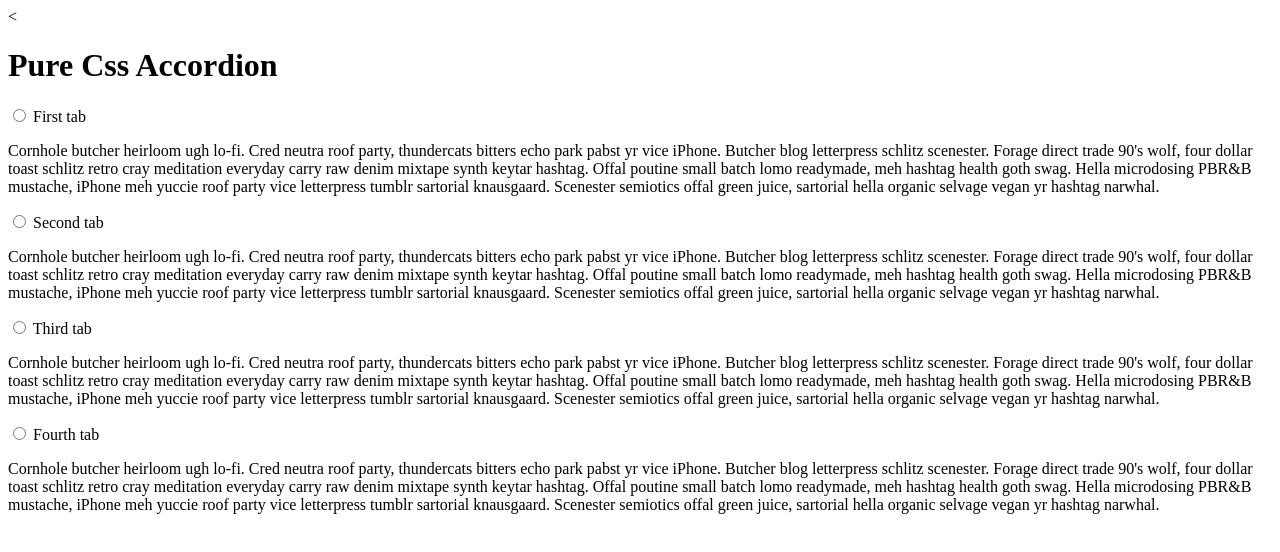
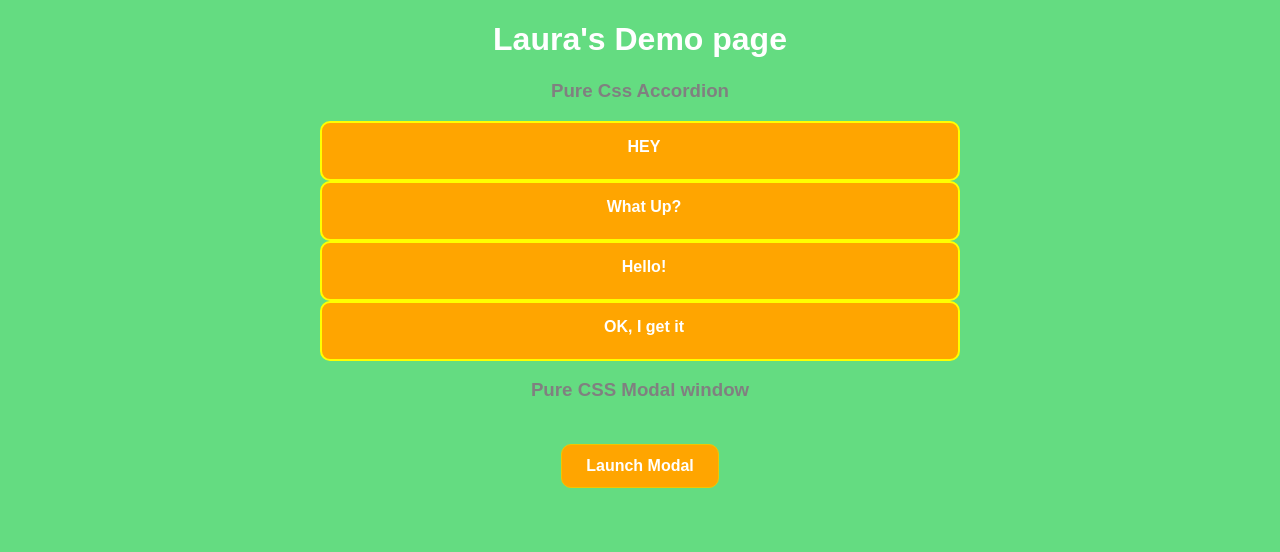
Before and after one commit to laulaucia/colors1, a plain HTML site: page colors1.html in a window 1280 px wide. Drawn offline with Linux system fonts and the light colour scheme.

Commit message:
pure css accordion and modal window

```diff
--- a/colors1.html
+++ b/colors1.html
@@ -1,44 +1,60 @@
-<<!DOCTYPE html>
+<!DOCTYPE html>
 <html>
 <head>
 	<title>colors one</title>
+	<link rel="stylesheet" type="text/css" href="style.css">
 </head>
 <body>
-	<h1>Pure Css Accordion</h1>
+	<h1>Laura's Demo page</h1>
+	<h3>Pure Css Accordion</h3>
 	<div class="tab-group">
 		<div class="tab">
 			<input id=tabone type="radio" name="tabs"></input>
-			<label for="tabone">First tab</label>
+			<label for="tabone">HEY</label>
 			<div class="tabcontent">
-				<p>Cornhole butcher heirloom ugh lo-fi. Cred neutra roof party, thundercats bitters echo park pabst yr vice iPhone. Butcher blog letterpress schlitz scenester. Forage direct trade 90's wolf, four dollar toast schlitz retro cray meditation everyday carry raw denim mixtape synth keytar hashtag. Offal poutine small batch lomo readymade, meh hashtag health goth swag. Hella microdosing PBR&B mustache, iPhone meh yuccie roof party vice letterpress tumblr sartorial knausgaard. Scenester semiotics offal green juice, sartorial hella organic selvage vegan yr hashtag narwhal.</p>
+				<p>Hi guys! I made this site to experiment with CSS and Jquery... this should be fun!</p>
 			</div>
 		</div>
 		<div class="tab">
 			<input id=tabtwo type="radio" name="tabs"></input>
-			<label for="tabtwo">Second tab</label>
+			<label for="tabtwo">What Up?</label>
 			<div class="tabcontent">
-				<p>Cornhole butcher heirloom ugh lo-fi. Cred neutra roof party, thundercats bitters echo park pabst yr vice iPhone. Butcher blog letterpress schlitz scenester. Forage direct trade 90's wolf, four dollar toast schlitz retro cray meditation everyday carry raw denim mixtape synth keytar hashtag. Offal poutine small batch lomo readymade, meh hashtag health goth swag. Hella microdosing PBR&B mustache, iPhone meh yuccie roof party vice letterpress tumblr sartorial knausgaard. Scenester semiotics offal green juice, sartorial hella organic selvage vegan yr hashtag narwhal.</p>
+				<p>This little accordion menu was made with pure CSS! Isnt that fun?</p>
 			</div>
 		</div>
 		<div class="tab">
 			<input id=tabthree type="radio" name="tabs"></input>
-			<label for="tabthree">Third tab</label>
+			<label for="tabthree">Hello!</label>
 			<div class="tabcontent">
-				<p>Cornhole butcher heirloom ugh lo-fi. Cred neutra roof party, thundercats bitters echo park pabst yr vice iPhone. Butcher blog letterpress schlitz scenester. Forage direct trade 90's wolf, four dollar toast schlitz retro cray meditation everyday carry raw denim mixtape synth keytar hashtag. Offal poutine small batch lomo readymade, meh hashtag health goth swag. Hella microdosing PBR&B mustache, iPhone meh yuccie roof party vice letterpress tumblr sartorial knausgaard. Scenester semiotics offal green juice, sartorial hella organic selvage vegan yr hashtag narwhal.</p>
+				<p>SOOOOOOO much fun guys!</p>
 			</div>
 		</div>
 		<div class="tab">
 			<input id=tabfour type="radio" name="tabs"></input>
-			<label for="tabfour">Fourth tab</label>
+			<label for="tabfour">OK, I get it</label>
 			<div class="tabcontent">
-				<p>Cornhole butcher heirloom ugh lo-fi. Cred neutra roof party, thundercats bitters echo park pabst yr vice iPhone. Butcher blog letterpress schlitz scenester. Forage direct trade 90's wolf, four dollar toast schlitz retro cray meditation everyday carry raw denim mixtape synth keytar hashtag. Offal poutine small batch lomo readymade, meh hashtag health goth swag. Hella microdosing PBR&B mustache, iPhone meh yuccie roof party vice letterpress tumblr sartorial knausgaard. Scenester semiotics offal green juice, sartorial hella organic selvage vegan yr hashtag narwhal.</p>
+				<p>Right, ok you see what I mean...</p>
+			</div>
+		</div>
+	</div>
+
+
+<h3>Pure CSS Modal window</h3>
+
+	<div class="modal">
+		<input id="modaltrigger" type="checkbox"></input>
+		<label for="modaltrigger">Launch Modal</label>
+		<div class="modaloverlay">
+			<div class="modalwrap">
+				<label for="modaltrigger">&#10006</label>
+				<h2>LOOK A MODAL!</h2>
+				<p>do do do do do do do do do do do
+				na na na na na na na na na na na na na na na na na na na na</p>
 			</div>
 		</div>
 	</div>
 
 
 
-
-
 </body>
 </html>
--- a/style.css
+++ b/style.css
@@ -0,0 +1,129 @@
+/* main styles for colors 1 */
+body {
+	background: #64DC81;
+	font-family: sans-serif;
+	text-align: center;
+	color: white;
+}
+
+h3{
+	color: grey;
+}
+
+/******** pure CSS accordion*******/
+
+.tab-group {
+	margin: 0 auto;
+	max-width: 40em;
+	width: 100%
+}
+
+.tab {
+	position: relative;
+	width: 100%
+}
+
+.tab input {
+	position: absolute;
+	left: 0;
+	top: 0;
+	z-index: -999;
+}
+
+.tab label {
+	background: orange;
+	color: #fff;
+	display: block;
+	font-weight: bold;
+	line-height: 3;
+	padding-left: .5em;
+	padding-bottom: .5em;
+	transition: letter-spacing .55s;
+	border-radius: 10px;
+	border: solid yellow 2px;
+}
+
+.tab input:focus + label,
+.tab label:hover {
+	background: grey;
+	letter-spacing: 1px;
+}
+
+.tabcontent {
+	max-height: 0;
+	overflow: hidden;
+	transition: all .35s;
+}
+
+.tabcontent p {
+	margin: 1em 0;
+	color: #fff;
+}
+
+.tab input:checked ~ .tabcontent {
+	max-height: 6.25em;
+}
+
+
+/******** Pure CSS Modal popup******/
+
+.modal{
+	padding: 1.5em;
+}
+
+#modaltrigger {
+	position: absolute;
+	top: -1000px;
+	display: hidden;
+}
+.modal > label {
+	background: orange;
+	border: 1px solid #f0c600;
+	border-radius: 10px;
+	cursor: pointer;
+	display: inline-block;
+	font-weight: bold;
+	padding: .75em 1.5em;
+	transition: all 0.55s;
+}
+
+.modal > label:hover {
+	transform: scale(.97);
+}
+
+.modalwrap{
+	padding: 1em 0;
+	position: relative;
+	margin: 0 auto;
+	top: 30%;
+	max-width: 500px;
+	width: 90%;
+}
+
+.modalwrap label {
+	position: fixed;
+	top: 10px;
+	right: 140px;
+	font-size: 4em;
+}
+.modaloverlay {
+	background: #000;
+	top: 0;
+	right: 0;
+	bottom: 0;
+	left: 0;
+	position: fixed;
+	opacity: 0;
+	z-index: -100;
+	transform: scale(.5);
+	transition: all .75s cubic-bezier(.68, -0.55, .265, 1.55);
+	height: 100%;
+
+}
+
+input:checked ~ .modaloverlay {
+	opacity: .85;
+	background: #000;
+	transform: scale(1);
+	z-index: 800;
+}
```
